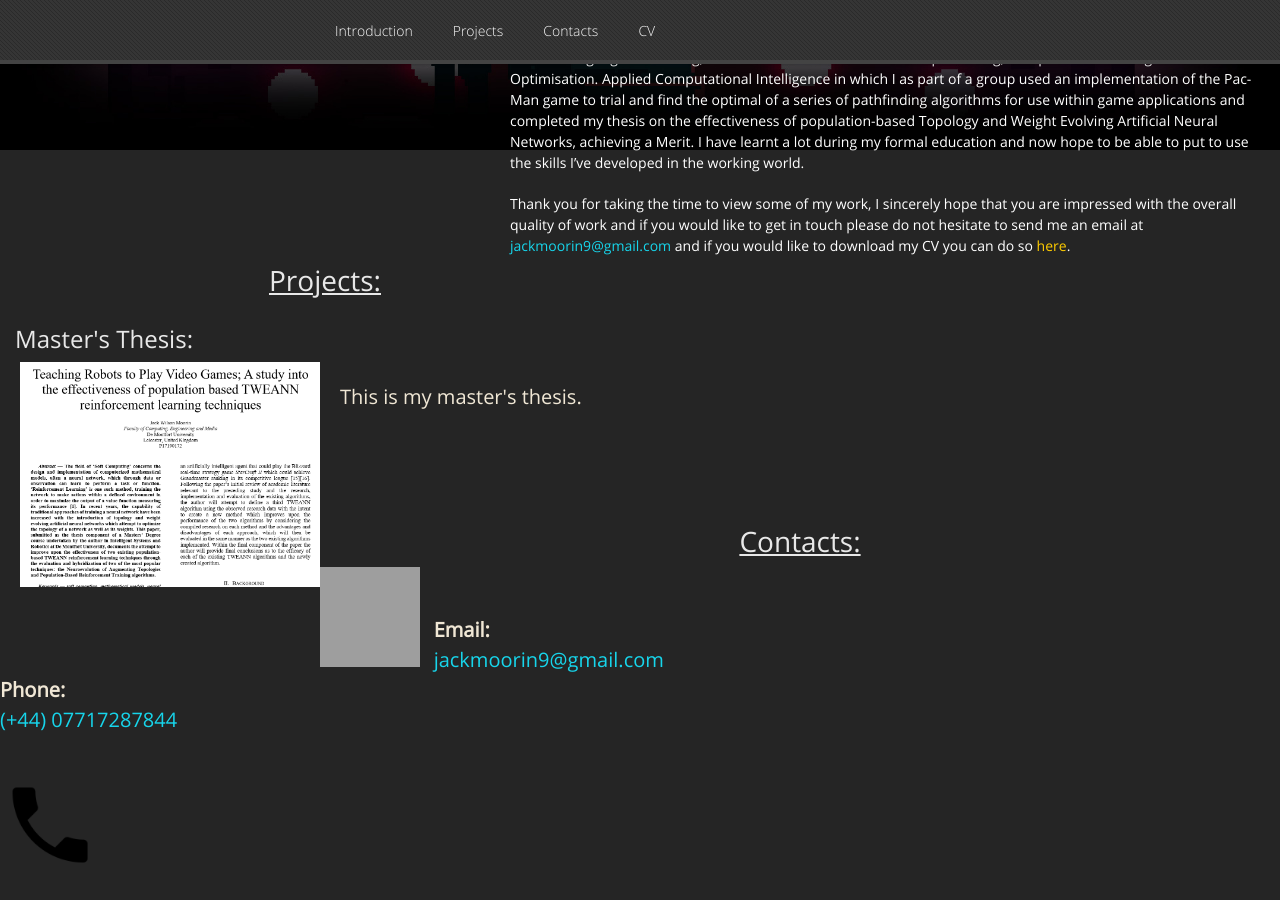
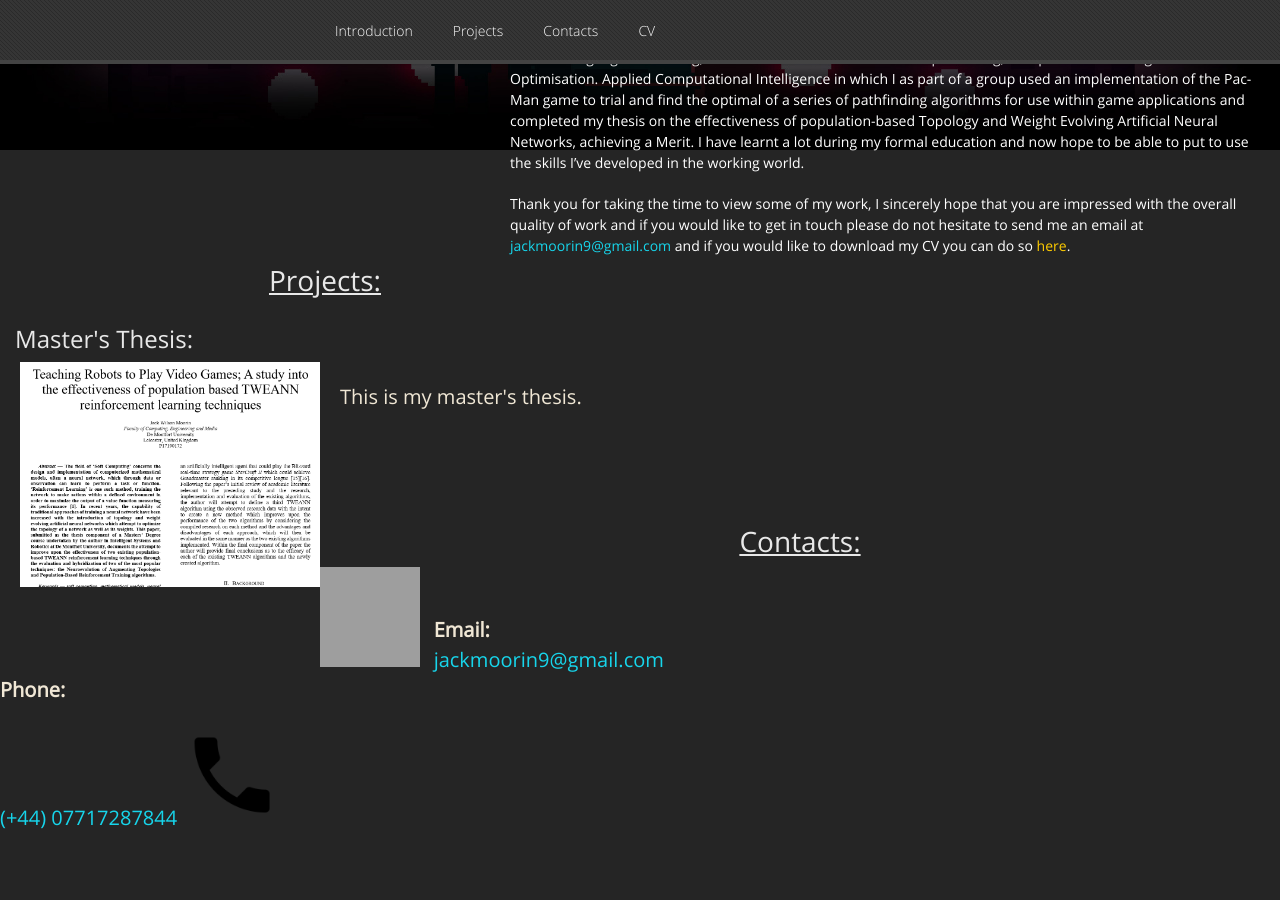
Before and after one commit to GamesProgrammingGrad2021/GamesProgrammingGrad2021.github.io, a Jekyll site: the page built from index.md, in a window 1280 px wide and 900 px high, scrolled down 957 px. Built offline with Jekyll 4.4.1, drawn with Linux system fonts in a browser that asks for light colours; nearby versions of some CDN libraries; our own code applies the rules of GitHub Pages for plain Markdown files; after the commit the page ends 1830 px from its top, so only the background shows below that; grey boxes are pictures that could not be loaded.

Commit message:
Update default.html

```diff
--- a/_layouts/default.html
+++ b/_layouts/default.html
@@ -141,8 +141,8 @@
 			<span style="display: inline-block; font-size: 20px; padding-left: 10px; padding-top: 20px;"><b>Email:</b><br><span style="color: #17d5eb;">jackmoorin9@gmail.com</span></span>
 
 			<!-- Phone -->
-			<p style="font-size: 20px;"><b>Phone:</b><br><span style="color: #17d5eb;">(+44) 07717287844</span></p>
-			<span style="display: inline-block; padding-right: 10px; padding-top: 20px;"><img src="Phone_Icon.png" alt="Phone_Icon" width="100" height="100" style="padding-right: 30;%"></span>
+			<p style="font-size: 20px;"><b>Phone:</b><br><span style="color: #17d5eb;">(+44) 07717287844</span>
+			<span style="display: inline-block; padding-right: 10px; padding-top: 20px;"><img src="Phone_Icon.png" alt="Phone_Icon" width="100" height="100" style="padding-right: 30;%"></span></p>
 		</div>
 	</div>
   </body>
```
